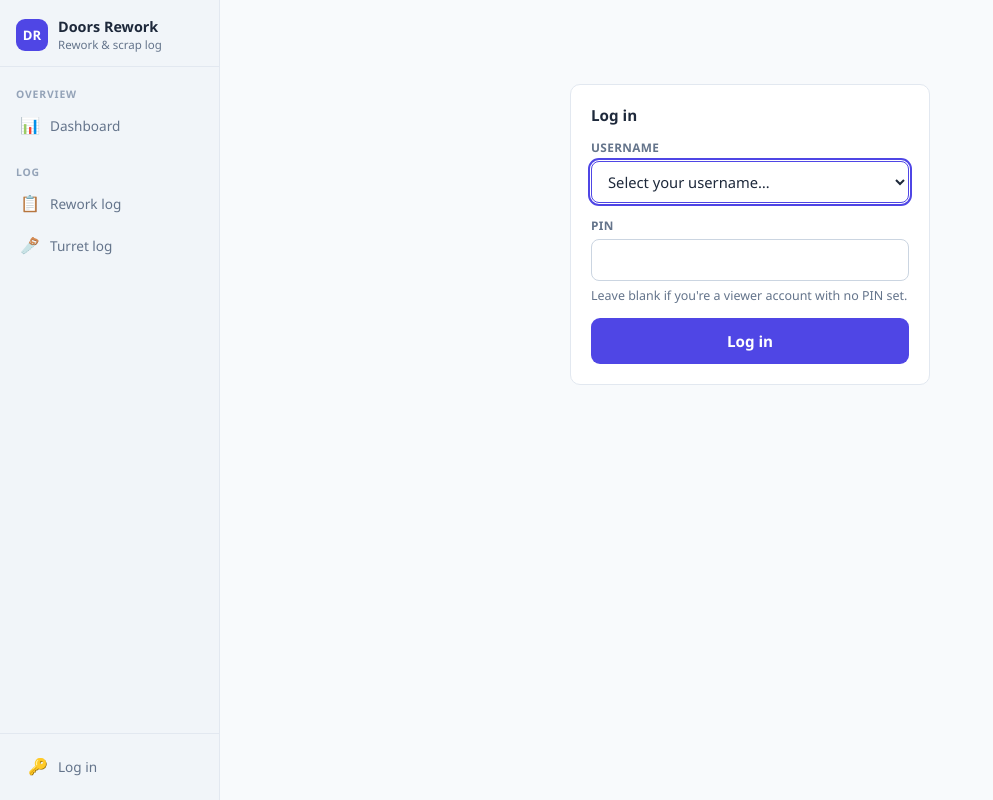
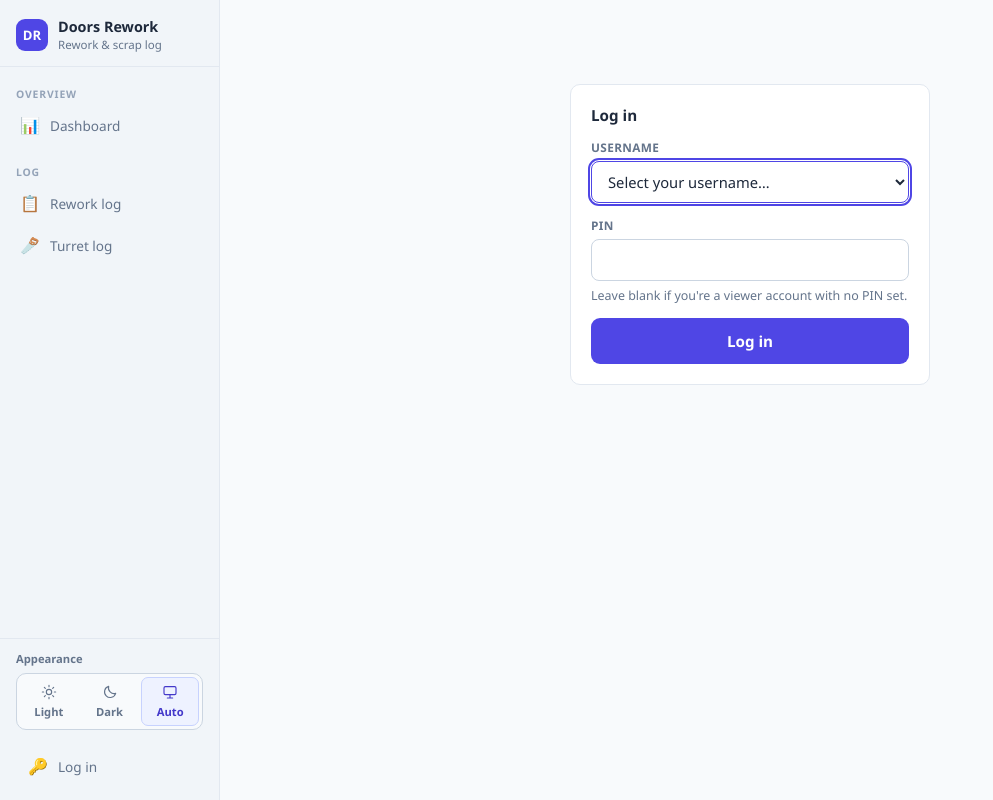
Before and after one commit to mattaplm/Rework, a Flask app: page /login?next=/admin in a window 1280 px wide. Shown: the whole page, without its empty margins (0-993 px from the left). Run offline with Flask 3, Linux system fonts and the light colour scheme; data that the repository does not hold is empty; parts of the project's set-up code (start-up, migrations or seed data) failed here and were passed over; some libraries are stand-ins or nearby versions.

Commit message:
Add persistent light, dark and system appearance controls

```diff
--- a/static/style.css
+++ b/static/style.css
@@ -1,6 +1,7 @@
 /* ── Palette (matches Scheduler's static/style.css for a consistent look
    across both internal tools) ── */
 :root{
+  color-scheme:light;
   --bg:#f8fafc; --surface:#ffffff; --surface-2:#f1f5f9;
   --border:#e2e8f0; --border-strong:#cbd5e1;
   --text:#1e293b; --text-muted:#64748b; --text-faint:#94a3b8;
@@ -9,10 +10,24 @@
   --warn:#d97706; --warn-soft:#fffbeb; --warn-border:#fde68a;
   --crit:#dc2626; --crit-soft:#fef2f2; --crit-border:#fecaca;
   --test:#db2777; --test-soft:#fdf2f8; --test-border:#fbcfe8;
+  --on-accent:#fff; --on-crit:#fff; --on-test:#fff;
   --radius:10px;
   --font:'Segoe UI', system-ui, -apple-system, sans-serif;
   --font-mono:'SFMono-Regular', Consolas, 'Liberation Mono', Menlo, monospace;
   --sidebar-w:220px;
+}
+
+:root[data-theme="dark"]{
+  color-scheme:dark;
+  --bg:#0f172a; --surface:#182235; --surface-2:#1e293b;
+  --border:#334155; --border-strong:#52627a;
+  --text:#e2e8f0; --text-muted:#b0bdd0; --text-faint:#94a3b8;
+  --accent:#a5b4fc; --accent-hover:#c7d2fe; --accent-soft:#293459; --accent-soft-border:#46568b;
+  --good:#86efac; --good-soft:#16382c; --good-border:#2b6147;
+  --warn:#fcd34d; --warn-soft:#3b301b; --warn-border:#715b27;
+  --crit:#fca5a5; --crit-soft:#40232c; --crit-border:#78404a;
+  --test:#f9a8d4; --test-soft:#3b233d; --test-border:#754065;
+  --on-accent:#172044; --on-crit:#450a0a; --on-test:#500724;
 }
 
 *,*::before,*::after{box-sizing:border-box; margin:0; padding:0;}
@@ -42,7 +57,7 @@ button,input,select,textarea{font-family:inherit;}
 .sidebar-brand{padding:18px 16px 14px; border-bottom:1px solid var(--border);}
 .brand-row{display:flex; align-items:center; gap:10px;}
 .brand-mark{
-  width:32px; height:32px; border-radius:9px; background:var(--accent); color:#fff;
+  width:32px; height:32px; border-radius:9px; background:var(--accent); color:var(--on-accent);
   display:flex; align-items:center; justify-content:center; font-weight:700; font-size:.82rem; flex-shrink:0;
 }
 .app-name{font-size:.9rem; font-weight:700; line-height:1.2;}
@@ -64,6 +79,18 @@ button,input,select,textarea{font-family:inherit;}
 .nav-note{font-size:.74rem; color:var(--text-faint); padding:10px 10px 4px; line-height:1.4;}
 
 .sidebar-footer{padding:12px 16px; border-top:1px solid var(--border); display:flex; flex-direction:column; gap:8px;}
+.theme-picker{padding-bottom:8px;}
+.theme-label{font-size:.7rem; font-weight:600; color:var(--text-muted); margin-bottom:7px;}
+.theme-options{display:flex; gap:3px; padding:3px; border:1px solid var(--border-strong); border-radius:10px; background:var(--bg);}
+.theme-option{
+  display:flex; flex:1; flex-direction:column; align-items:center; justify-content:center; gap:4px;
+  min-height:49px; padding:6px 3px; border:1px solid transparent; border-radius:7px;
+  background:transparent; color:var(--text-muted); font-size:.7rem; font-weight:600; cursor:pointer;
+}
+.theme-option svg{width:16px; height:16px; fill:none; stroke:currentColor; stroke-width:1.7; stroke-linecap:round; stroke-linejoin:round;}
+.theme-option:hover{background:var(--surface-2); color:var(--text);}
+.theme-option[aria-pressed="true"]{background:var(--accent-soft); border-color:var(--accent-soft-border); color:var(--accent-hover);}
+.theme-option:focus-visible{outline:2px solid var(--accent); outline-offset:2px;}
 .user-box{display:flex; align-items:center; gap:10px; padding:4px 4px;}
 .user-box-text{display:flex; flex-direction:column; line-height:1.25; min-width:0;}
 .user-box-text strong{font-size:.84rem;}
@@ -186,7 +213,7 @@ input:focus, select:focus, textarea:focus{outline:2px solid var(--accent); outli
 .sumrow.total strong{font-size:1.15rem; color:var(--accent);}
 
 .btn-primary{
-  min-height:46px; border:none; border-radius:9px; background:var(--accent); color:#fff; font-weight:700;
+  min-height:46px; border:none; border-radius:9px; background:var(--accent); color:var(--on-accent); font-weight:700;
   font-size:.95rem; cursor:pointer; width:100%; display:flex; align-items:center; justify-content:center; gap:8px;
 }
 .btn-primary:hover{background:var(--accent-hover);}
@@ -215,7 +242,7 @@ input:focus, select:focus, textarea:focus{outline:2px solid var(--accent); outli
   box-shadow:0 10px 24px rgba(0,0,0,.18); z-index:40; opacity:0; transition:opacity .2s ease, transform .2s ease;
 }
 .toast.show{opacity:1; transform:translate(-50%,0);}
-.toast.error{background:var(--crit); color:#fff;}
+.toast.error{background:var(--crit); color:var(--on-crit);}
 @media (min-width:880px){ .toast{bottom:28px;} }
 
 /* ── Auth pages ── */
@@ -287,7 +314,7 @@ table.rework-table.compact td.col-wide{min-width:120px;}
   text-decoration:none;
 }
 .btn-sm:hover{background:var(--surface-2);}
-.btn-sm.accent{background:var(--accent); border-color:var(--accent); color:#fff;}
+.btn-sm.accent{background:var(--accent); border-color:var(--accent); color:var(--on-accent);}
 .btn-sm.accent:hover{background:var(--accent-hover);}
 .btn-sm.danger{color:var(--crit); border-color:var(--crit-border);}
 .btn-sm:disabled{opacity:.6; cursor:default;}
@@ -310,7 +337,7 @@ table.rework-table.compact td.col-wide{min-width:120px;}
 tr.test-order-row{background:var(--test-soft) !important; box-shadow:inset 4px 0 0 var(--test);}
 .test-badge{
   display:inline-block; margin-left:6px; padding:1px 7px; border-radius:999px; font-size:.68rem; font-weight:700;
-  background:var(--test); color:#fff; letter-spacing:.03em; vertical-align:middle;
+  background:var(--test); color:var(--on-test); letter-spacing:.03em; vertical-align:middle;
 }
 
 .btn-row{display:flex; gap:10px; flex-wrap:wrap; margin-top:18px;}
@@ -330,7 +357,7 @@ table.admin-table input.edit-val{min-height:32px; width:100%; padding:4px 8px; f
   font-weight:600; cursor:pointer;
 }
 .btn-pill:hover{background:var(--surface-2);}
-.btn-pill.primary{background:var(--accent); border-color:var(--accent); color:#fff;}
+.btn-pill.primary{background:var(--accent); border-color:var(--accent); color:var(--on-accent);}
 .btn-pill.primary:hover{background:var(--accent-hover);}
 .btn-pill:disabled{opacity:.6; cursor:default;}
 
--- /dev/null
+++ b/static/theme.js
@@ -0,0 +1,50 @@
+// Apply before the stylesheet loads so navigation never flashes the wrong theme.
+(function () {
+  "use strict";
+  var storageKey = "rework-theme";
+  var system = window.matchMedia("(prefers-color-scheme: dark)");
+  var preference = "system";
+
+  function valid(value) {
+    return value === "light" || value === "dark" || value === "system";
+  }
+
+  try {
+    var saved = localStorage.getItem(storageKey);
+    if (valid(saved)) preference = saved;
+  } catch (error) {
+    // Storage can be unavailable in private or restricted browser sessions.
+  }
+
+  function apply() {
+    document.documentElement.dataset.theme = preference === "system"
+      ? (system.matches ? "dark" : "light") : preference;
+    document.querySelectorAll("[data-theme-choice]").forEach(function (button) {
+      button.setAttribute("aria-pressed", String(button.dataset.themeChoice === preference));
+    });
+  }
+
+  apply();
+  system.addEventListener("change", function () {
+    if (preference === "system") apply();
+  });
+  window.addEventListener("storage", function (event) {
+    if (event.key === storageKey || event.key === null) {
+      preference = valid(event.newValue) ? event.newValue : "system";
+      apply();
+    }
+  });
+  document.addEventListener("DOMContentLoaded", function () {
+    document.querySelectorAll("[data-theme-choice]").forEach(function (button) {
+      button.addEventListener("click", function () {
+        preference = button.dataset.themeChoice;
+        try { localStorage.setItem(storageKey, preference); } catch (error) {}
+        apply();
+      });
+    });
+    apply();
+    document.querySelectorAll(".theme-picker").forEach(function (picker) {
+      picker.hidden = false;
+    });
+  });
+})();
--- a/templates/base.html
+++ b/templates/base.html
@@ -4,6 +4,7 @@
   <meta charset="utf-8">
   <meta name="viewport" content="width=device-width, initial-scale=1">
   <title>{% block title %}Doors Rework{% endblock %}</title>
+  <script src="/static/theme.js"></script>
   <link rel="stylesheet" href="/static/style.css">
 </head>
 <body>
@@ -59,6 +60,23 @@
     </div>
 
     <div class="sidebar-footer">
+      <div class="theme-picker" hidden>
+        <div class="theme-label" id="theme-label">Appearance</div>
+        <div class="theme-options" role="group" aria-labelledby="theme-label">
+          <button type="button" class="theme-option" data-theme-choice="light" aria-pressed="false">
+            <svg viewBox="0 0 24 24" aria-hidden="true"><circle cx="12" cy="12" r="4"/><path d="M12 2v2m0 16v2M2 12h2m16 0h2M5 5l1.5 1.5m11 11L19 19M5 19l1.5-1.5m11-11L19 5"/></svg>
+            Light
+          </button>
+          <button type="button" class="theme-option" data-theme-choice="dark" aria-pressed="false">
+            <svg viewBox="0 0 24 24" aria-hidden="true"><path d="M20.5 14A8.5 8.5 0 0 1 10 3.5 8.5 8.5 0 1 0 20.5 14Z"/></svg>
+            Dark
+          </button>
+          <button type="button" class="theme-option" data-theme-choice="system" aria-pressed="false" aria-label="Use system theme" title="Follow your device's appearance">
+            <svg viewBox="0 0 24 24" aria-hidden="true"><rect x="3" y="4" width="18" height="12" rx="2"/><path d="M8 21h8m-4-5v5"/></svg>
+            Auto
+          </button>
+        </div>
+      </div>
       {% if current_user %}
         <div class="user-box">
           <span class="avatar">{{ current_user.username[:2]|upper }}</span>
```
